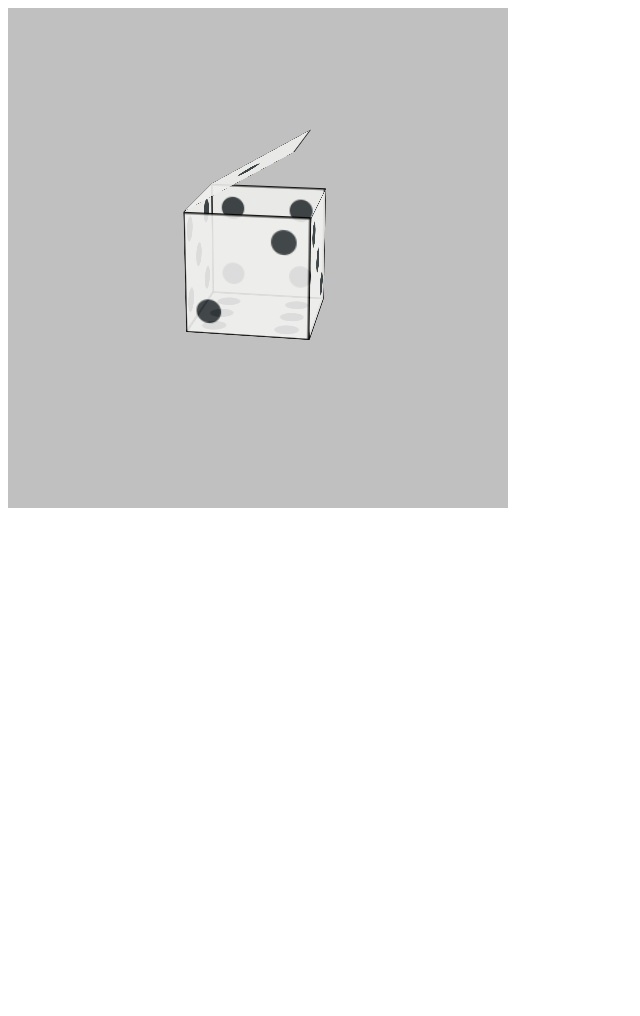
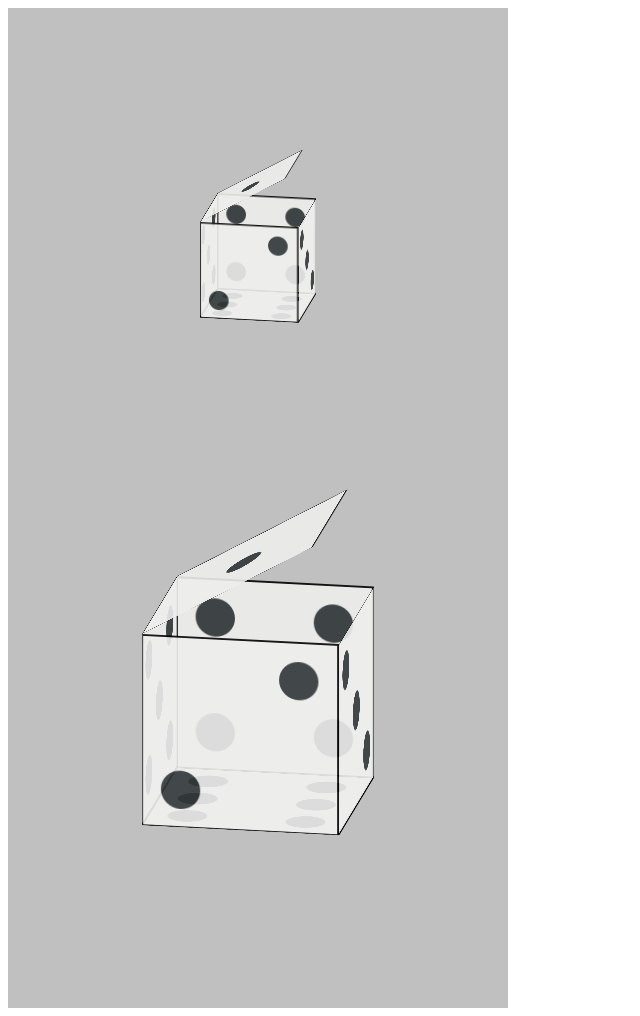
Before and after one commit to samuel9808/K-clases, a plain HTML site: page Tarea 7/index.html in a window 1280 px wide. Shown: the whole page, without its empty margins (0-640 px from the left). Before the commit the page ends 800 px from the top, so only its background shows below. Drawn offline with Linux system fonts and the light colour scheme.

Commit message:
Added bigger dice

```diff
--- a/Tarea 7/index.html
+++ b/Tarea 7/index.html
@@ -17,6 +17,16 @@
             <div class="f"></div>
         </div>
     </div>
+    <div class="d32">
+        <div class="dice2">
+            <div class="a"></div>
+            <div class="b"></div>
+            <div class="c"></div>
+            <div class="d"></div>
+            <div class="e"></div>
+            <div class="f"></div>
+        </div>
+    </div>
 </main>
 </body>
 </html>
--- a/Tarea 7/styles/style.css
+++ b/Tarea 7/styles/style.css
@@ -1,13 +1,12 @@
 
-.d3 {
+.d3, .d32 {
 	position: relative;
 	width: 500px;
 	height: 500px;
 	background: silver;
-	perspective: 1000px;
 }
 
-.d3, .d3 * {
+.d3, .d3 *, .d32, .d32 * {
     transform-style: preserve-3d;
 }
 
@@ -21,10 +20,9 @@
 	transform-origin: 50% 50% 50px;
 }
 
+
 .dice > div {
 	position: absolute;
-	top: 0;
-	left: 0;
 	box-sizing: border-box;
 	width: 100%;
 	height: 100%;
@@ -33,6 +31,7 @@
     background: url(images/dice.png) no-repeat;
     background-size: 300px 200px;
 }
+
 
 .dice .a {
     background-position: -200px 0px;
@@ -63,3 +62,52 @@
     transform-origin: 100px 0px;
     transform: rotateY(-30deg);
 }
+
+.dice2 {
+	position: absolute;
+	top: 50px;
+	left: 150px;
+	width: 200px;
+	height: 200px;
+	transform: translateZ(120px) rotateX(-107deg) rotateZ(170deg) rotateY(0deg);
+	transform-origin: 50% 50% 50px;
+}
+.dice2 > div {
+	position: absolute;
+	box-sizing: border-box;
+	width: 100%;
+	height: 100%;
+	border: 1px solid #000;
+    opacity: 0.9;
+    background: url(images/dice.png) no-repeat;
+}
+
+.dice2 .a {
+	background-position: -400px 0px;
+    transform: rotateY(90deg) translateZ(-100px) translateX(-100px);
+}
+
+.dice2 .b {
+	background-position: -200px -200px;
+    transform: rotateY(90deg) translateZ(100px) translateX(-100px);
+}
+
+.dice2 .c {
+	background-position: 0px -200px;
+    transform: rotateX(90deg) translateZ(100px) translateY(100px);
+}
+
+.dice2 .d {
+	background-position: -200px 0px;
+    transform: rotateX(90deg) translateZ(-100px) translateY(100px);
+}
+
+.dice2 .e {
+	background-position: -400px -200px;
+    transform: translateZ(200px);
+}
+
+.dice2 .f {
+    transform-origin: 200px 0px;
+    transform: rotateY(-30deg);
+}
```
